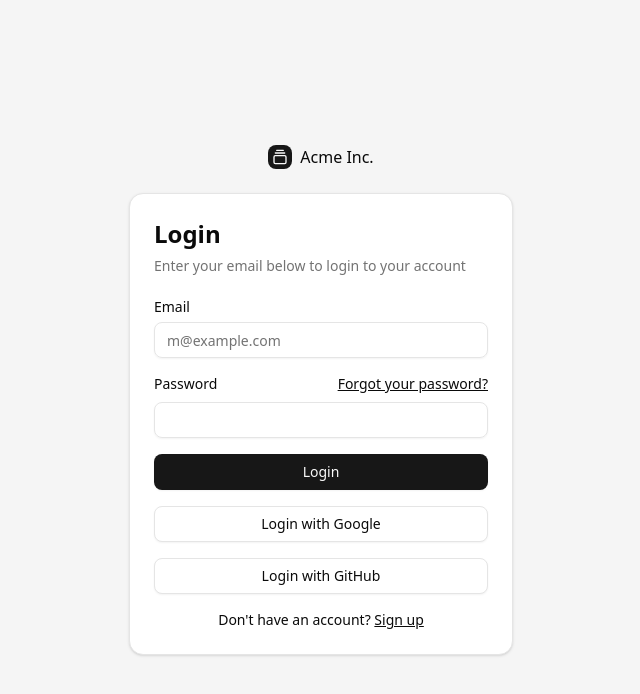
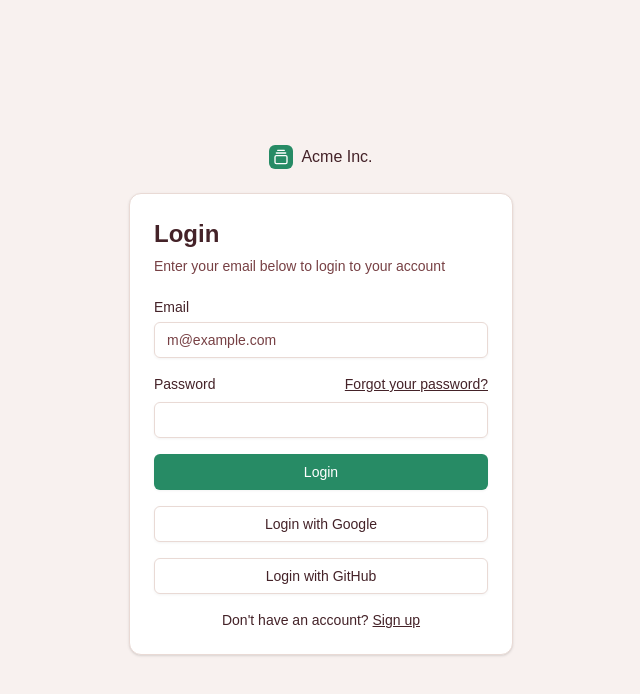
Before and after one commit to Kuncy/nextjs_drizzle_boilerplate, a Next.js app: page /auth/login in a window 1280 px wide. Shown: the top 694 px of the page, without its empty margins (319-959 px from the left). Built offline with nearby package versions, Linux system fonts and the light colour scheme.

Commit message:
styling changes(clors)

```diff
--- a/src/app/globals.css
+++ b/src/app/globals.css
@@ -3,113 +3,153 @@
 
 @custom-variant dark (&:is(.dark *));
 
+:root {
+  --background: #ffffff;
+  --foreground: #442228;
+  --card: #ffffff;
+  --card-foreground: #442228;
+  --popover: #ffffff;
+  --popover-foreground: #442228;
+  --primary: #278b65;
+  --primary-foreground: #ffffff;
+  --secondary: #f9fdf8;
+  --secondary-foreground: #2b6a15;
+  --muted: #f8f1ef;
+  --muted-foreground: #774044;
+  --accent: #dcefd5;
+  --accent-foreground: #2b6a15;
+  --destructive: #e0195c;
+  --destructive-foreground: #ffffff;
+  --border: #e9dad5;
+  --input: #e9dad5;
+  --ring: #448c28;
+  --chart-1: #6cbe49;
+  --chart-2: #519e32;
+  --chart-3: #448c28;
+  --chart-4: #2b6a15;
+  --chart-5: #11290a;
+  --sidebar: #f8f1ef;
+  --sidebar-foreground: #442228;
+  --sidebar-primary: #448c28;
+  --sidebar-primary-foreground: #ffffff;
+  --sidebar-accent: #dcefd5;
+  --sidebar-accent-foreground: #2b6a15;
+  --sidebar-border: #e9dad5;
+  --sidebar-ring: #448c28;
+  --font-sans: Montserrat, sans-serif;
+  --font-serif: Merriweather, serif;
+  --font-mono: Source Code Pro, monospace;
+  --radius: 0.5rem;
+  --shadow-2xs: 0 1px 3px 0px hsl(0 0% 0% / 0.05);
+  --shadow-xs: 0 1px 3px 0px hsl(0 0% 0% / 0.05);
+  --shadow-sm: 0 1px 3px 0px hsl(0 0% 0% / 0.10), 0 1px 2px -1px hsl(0 0% 0% / 0.10);
+  --shadow: 0 1px 3px 0px hsl(0 0% 0% / 0.10), 0 1px 2px -1px hsl(0 0% 0% / 0.10);
+  --shadow-md: 0 1px 3px 0px hsl(0 0% 0% / 0.10), 0 2px 4px -1px hsl(0 0% 0% / 0.10);
+  --shadow-lg: 0 1px 3px 0px hsl(0 0% 0% / 0.10), 0 4px 6px -1px hsl(0 0% 0% / 0.10);
+  --shadow-xl: 0 1px 3px 0px hsl(0 0% 0% / 0.10), 0 8px 10px -1px hsl(0 0% 0% / 0.10);
+  --shadow-2xl: 0 1px 3px 0px hsl(0 0% 0% / 0.25);
+  --tracking-normal: 0em;
+  --spacing: 0.25rem;
+}
+
+.dark {
+  --background: #1e2e1c;
+  --foreground: #f9f5f3;
+  --card: #323e2e;
+  --card-foreground: #f9f5f3;
+  --popover: #323e2e;
+  --popover-foreground: #f9f5f3;
+  --primary: #6cbe49;
+  --primary-foreground: #11290a;
+  --secondary: #454f3f;
+  --secondary-foreground: #e5eae2;
+  --muted: #323e2e;
+  --muted-foreground: #e1d3cf;
+  --accent: #519e32;
+  --accent-foreground: #f9f5f3;
+  --destructive: #e0195c;
+  --destructive-foreground: #f9f5f3;
+  --border: #454f3f;
+  --input: #454f3f;
+  --ring: #6cbe49;
+  --chart-1: #9cd286;
+  --chart-2: #83c768;
+  --chart-3: #6cbe49;
+  --chart-4: #5fb23d;
+  --chart-5: #519e32;
+  --sidebar: #1e2e1c;
+  --sidebar-foreground: #f9f5f3;
+  --sidebar-primary: #6cbe49;
+  --sidebar-primary-foreground: #11290a;
+  --sidebar-accent: #519e32;
+  --sidebar-accent-foreground: #f9f5f3;
+  --sidebar-border: #454f3f;
+  --sidebar-ring: #6cbe49;
+  --font-sans: Montserrat, sans-serif;
+  --font-serif: Merriweather, serif;
+  --font-mono: Source Code Pro, monospace;
+  --radius: 0.5rem;
+  --shadow-2xs: 0 1px 3px 0px hsl(0 0% 0% / 0.05);
+  --shadow-xs: 0 1px 3px 0px hsl(0 0% 0% / 0.05);
+  --shadow-sm: 0 1px 3px 0px hsl(0 0% 0% / 0.10), 0 1px 2px -1px hsl(0 0% 0% / 0.10);
+  --shadow: 0 1px 3px 0px hsl(0 0% 0% / 0.10), 0 1px 2px -1px hsl(0 0% 0% / 0.10);
+  --shadow-md: 0 1px 3px 0px hsl(0 0% 0% / 0.10), 0 2px 4px -1px hsl(0 0% 0% / 0.10);
+  --shadow-lg: 0 1px 3px 0px hsl(0 0% 0% / 0.10), 0 4px 6px -1px hsl(0 0% 0% / 0.10);
+  --shadow-xl: 0 1px 3px 0px hsl(0 0% 0% / 0.10), 0 8px 10px -1px hsl(0 0% 0% / 0.10);
+  --shadow-2xl: 0 1px 3px 0px hsl(0 0% 0% / 0.25);
+}
+
 @theme inline {
   --color-background: var(--background);
   --color-foreground: var(--foreground);
-  --font-sans: var(--font-geist-sans);
-  --font-mono: var(--font-geist-mono);
+  --color-card: var(--card);
+  --color-card-foreground: var(--card-foreground);
+  --color-popover: var(--popover);
+  --color-popover-foreground: var(--popover-foreground);
+  --color-primary: var(--primary);
+  --color-primary-foreground: var(--primary-foreground);
+  --color-secondary: var(--secondary);
+  --color-secondary-foreground: var(--secondary-foreground);
+  --color-muted: var(--muted);
+  --color-muted-foreground: var(--muted-foreground);
+  --color-accent: var(--accent);
+  --color-accent-foreground: var(--accent-foreground);
+  --color-destructive: var(--destructive);
+  --color-destructive-foreground: var(--destructive-foreground);
+  --color-border: var(--border);
+  --color-input: var(--input);
+  --color-ring: var(--ring);
+  --color-chart-1: var(--chart-1);
+  --color-chart-2: var(--chart-2);
+  --color-chart-3: var(--chart-3);
+  --color-chart-4: var(--chart-4);
+  --color-chart-5: var(--chart-5);
+  --color-sidebar: var(--sidebar);
+  --color-sidebar-foreground: var(--sidebar-foreground);
+  --color-sidebar-primary: var(--sidebar-primary);
+  --color-sidebar-primary-foreground: var(--sidebar-primary-foreground);
+  --color-sidebar-accent: var(--sidebar-accent);
+  --color-sidebar-accent-foreground: var(--sidebar-accent-foreground);
+  --color-sidebar-border: var(--sidebar-border);
   --color-sidebar-ring: var(--sidebar-ring);
-  --color-sidebar-border: var(--sidebar-border);
-  --color-sidebar-accent-foreground: var(--sidebar-accent-foreground);
-  --color-sidebar-accent: var(--sidebar-accent);
-  --color-sidebar-primary-foreground: var(--sidebar-primary-foreground);
-  --color-sidebar-primary: var(--sidebar-primary);
-  --color-sidebar-foreground: var(--sidebar-foreground);
-  --color-sidebar: var(--sidebar);
-  --color-chart-5: var(--chart-5);
-  --color-chart-4: var(--chart-4);
-  --color-chart-3: var(--chart-3);
-  --color-chart-2: var(--chart-2);
-  --color-chart-1: var(--chart-1);
-  --color-ring: var(--ring);
-  --color-input: var(--input);
-  --color-border: var(--border);
-  --color-destructive: var(--destructive);
-  --color-accent-foreground: var(--accent-foreground);
-  --color-accent: var(--accent);
-  --color-muted-foreground: var(--muted-foreground);
-  --color-muted: var(--muted);
-  --color-secondary-foreground: var(--secondary-foreground);
-  --color-secondary: var(--secondary);
-  --color-primary-foreground: var(--primary-foreground);
-  --color-primary: var(--primary);
-  --color-popover-foreground: var(--popover-foreground);
-  --color-popover: var(--popover);
-  --color-card-foreground: var(--card-foreground);
-  --color-card: var(--card);
+
+  --font-sans: var(--font-sans);
+  --font-mono: var(--font-mono);
+  --font-serif: var(--font-serif);
+
   --radius-sm: calc(var(--radius) - 4px);
   --radius-md: calc(var(--radius) - 2px);
   --radius-lg: var(--radius);
   --radius-xl: calc(var(--radius) + 4px);
-}
 
-:root {
-  --radius: 0.625rem;
-  --background: oklch(1 0 0);
-  --foreground: oklch(0.145 0 0);
-  --card: oklch(1 0 0);
-  --card-foreground: oklch(0.145 0 0);
-  --popover: oklch(1 0 0);
-  --popover-foreground: oklch(0.145 0 0);
-  --primary: oklch(0.205 0 0);
-  --primary-foreground: oklch(0.985 0 0);
-  --secondary: oklch(0.97 0 0);
-  --secondary-foreground: oklch(0.205 0 0);
-  --muted: oklch(0.97 0 0);
-  --muted-foreground: oklch(0.556 0 0);
-  --accent: oklch(0.97 0 0);
-  --accent-foreground: oklch(0.205 0 0);
-  --destructive: oklch(0.577 0.245 27.325);
-  --border: oklch(0.922 0 0);
-  --input: oklch(0.922 0 0);
-  --ring: oklch(0.708 0 0);
-  --chart-1: oklch(0.646 0.222 41.116);
-  --chart-2: oklch(0.6 0.118 184.704);
-  --chart-3: oklch(0.398 0.07 227.392);
-  --chart-4: oklch(0.828 0.189 84.429);
-  --chart-5: oklch(0.769 0.188 70.08);
-  --sidebar: oklch(0.985 0 0);
-  --sidebar-foreground: oklch(0.145 0 0);
-  --sidebar-primary: oklch(0.205 0 0);
-  --sidebar-primary-foreground: oklch(0.985 0 0);
-  --sidebar-accent: oklch(0.97 0 0);
-  --sidebar-accent-foreground: oklch(0.205 0 0);
-  --sidebar-border: oklch(0.922 0 0);
-  --sidebar-ring: oklch(0.708 0 0);
-}
-
-.dark {
-  --background: oklch(0.145 0 0);
-  --foreground: oklch(0.985 0 0);
-  --card: oklch(0.205 0 0);
-  --card-foreground: oklch(0.985 0 0);
-  --popover: oklch(0.205 0 0);
-  --popover-foreground: oklch(0.985 0 0);
-  --primary: oklch(0.922 0 0);
-  --primary-foreground: oklch(0.205 0 0);
-  --secondary: oklch(0.269 0 0);
-  --secondary-foreground: oklch(0.985 0 0);
-  --muted: oklch(0.269 0 0);
-  --muted-foreground: oklch(0.708 0 0);
-  --accent: oklch(0.269 0 0);
-  --accent-foreground: oklch(0.985 0 0);
-  --destructive: oklch(0.704 0.191 22.216);
-  --border: oklch(1 0 0 / 10%);
-  --input: oklch(1 0 0 / 15%);
-  --ring: oklch(0.556 0 0);
-  --chart-1: oklch(0.488 0.243 264.376);
-  --chart-2: oklch(0.696 0.17 162.48);
-  --chart-3: oklch(0.769 0.188 70.08);
-  --chart-4: oklch(0.627 0.265 303.9);
-  --chart-5: oklch(0.645 0.246 16.439);
-  --sidebar: oklch(0.205 0 0);
-  --sidebar-foreground: oklch(0.985 0 0);
-  --sidebar-primary: oklch(0.488 0.243 264.376);
-  --sidebar-primary-foreground: oklch(0.985 0 0);
-  --sidebar-accent: oklch(0.269 0 0);
-  --sidebar-accent-foreground: oklch(0.985 0 0);
-  --sidebar-border: oklch(1 0 0 / 10%);
-  --sidebar-ring: oklch(0.556 0 0);
+  --shadow-2xs: var(--shadow-2xs);
+  --shadow-xs: var(--shadow-xs);
+  --shadow-sm: var(--shadow-sm);
+  --shadow: var(--shadow);
+  --shadow-md: var(--shadow-md);
+  --shadow-lg: var(--shadow-lg);
+  --shadow-xl: var(--shadow-xl);
+  --shadow-2xl: var(--shadow-2xl);
 }
 
 @layer base {
```
